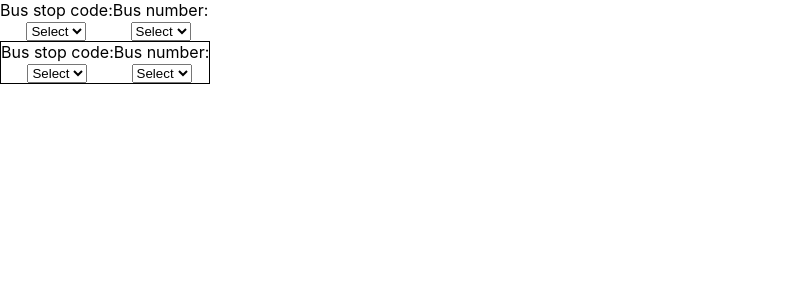
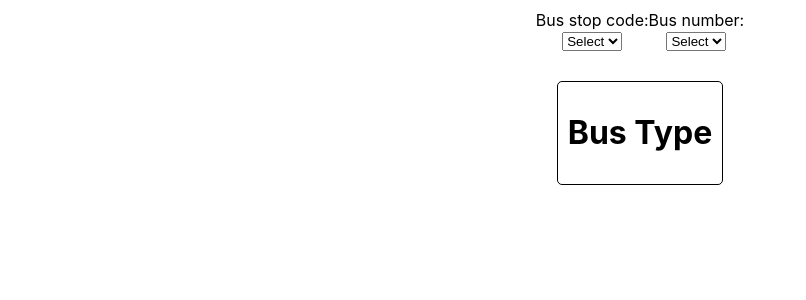
Before and after one commit to Laily97/deployment-test1, a React (Create React App) app: page / in a window 1280 px wide. Shown: the top 300 px of the page, without its empty margins (0-806 px from the left). Built offline with nearby package versions, Linux system fonts and the light colour scheme.

Commit message:
test deploy

```diff
--- a/src/App.js
+++ b/src/App.js
@@ -7,7 +7,7 @@ function App() {
   return (
     <div className="App">
       <FilterComponent />
-      <div style={{display: 'flex'}}>
+      <div style={{display: 'flex', justifyContent: 'center', padding: '20px'}}>
           <BusTypeComponent />
       </div>
 
--- a/src/components/BusTypeComponent.js
+++ b/src/components/BusTypeComponent.js
@@ -5,19 +5,10 @@ class BusTypeComponent extends React.Component{
     render(){
         return(
         <>
-            <div style={{border: '1px solid', display: 'flex'}}>
+            <div style={{border: '1px solid', borderRadius: '5px',
+                display: 'flex', justifyContent: 'center', padding: '10px'}}>
                 <div>
-                    <label>Bus stop code:</label><br />
-                    <select className="form-control">
-                        <option>Select </option>
-                    </select>
-                </div>
-
-                <div>
-                    <label>Bus number:</label><br />
-                    <select className="form-control">
-                        <option>Select </option>
-                    </select>
+                    <h1>Bus Type</h1>
                 </div>
             </div>
         </>
--- a/src/components/FilterComponent.js
+++ b/src/components/FilterComponent.js
@@ -5,7 +5,7 @@ class FilterComponent extends React.Component{
     render(){
         return(
         <>
-            <div style={{display: 'flex'}}>
+            <div style={{display: 'flex', justifyContent: 'center', padding: '10px'}}>
                 <div>
                     <label>Bus stop code:</label><br />
                     <select className="form-control">
```
